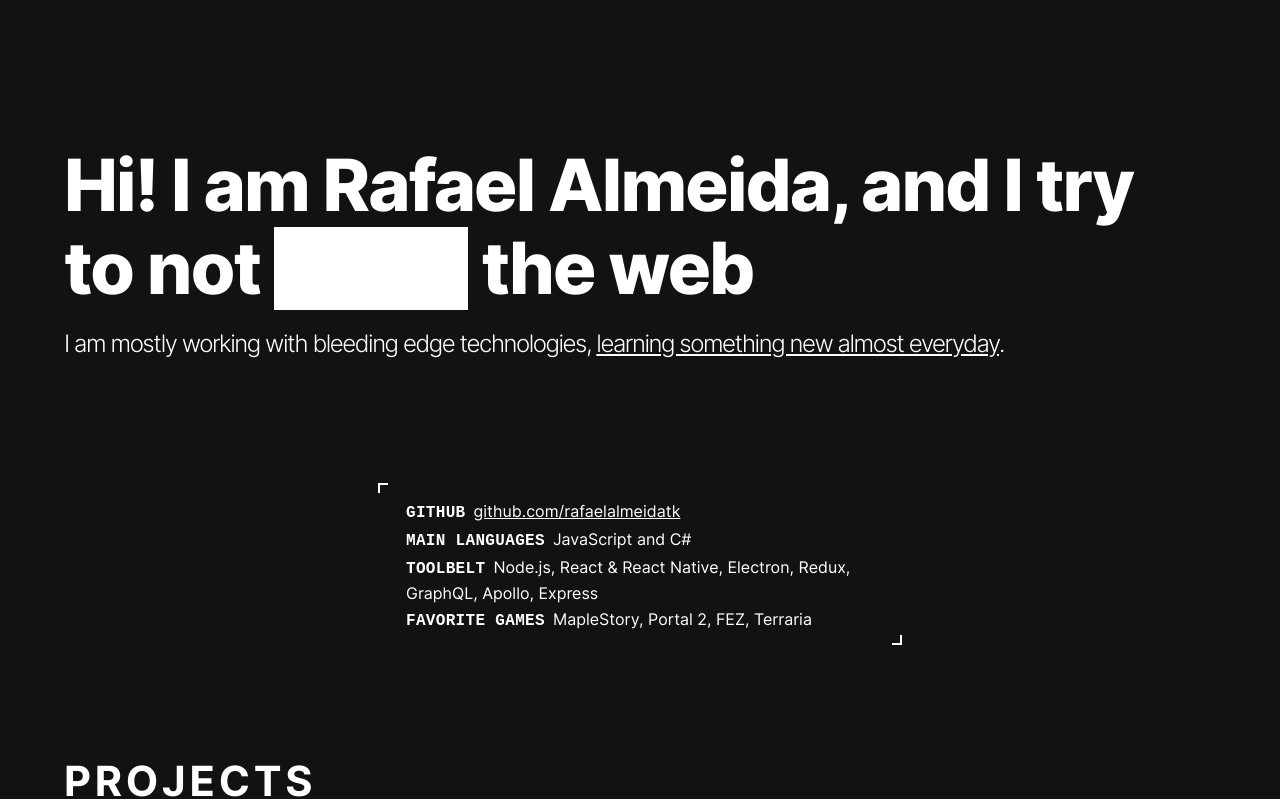
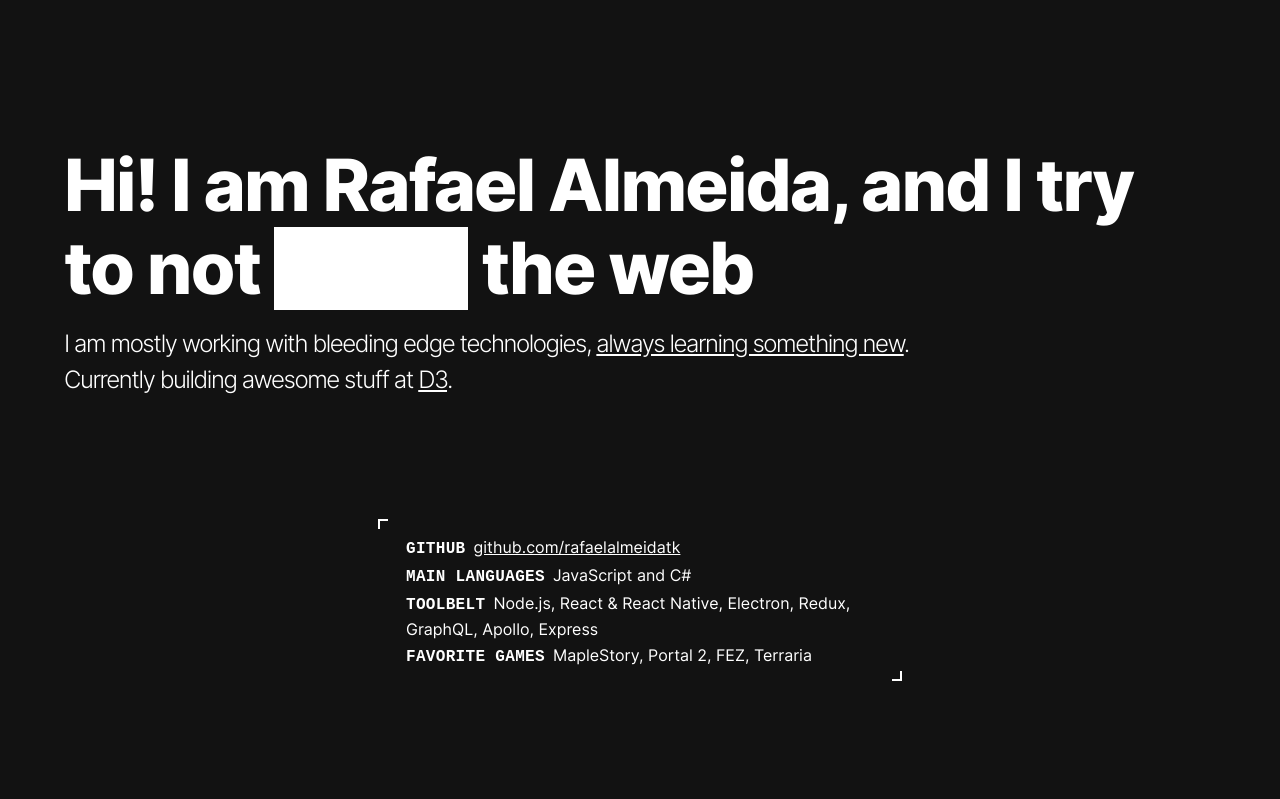
Before and after one commit to rafaelalmeidatk/rafaelalmeidatk.com, a Next.js app: page / in a window 1280 px wide. Shown: the top 799 px of the page. Built offline with nearby package versions, Linux system fonts and the light colour scheme.

Commit message:
update heading text

```diff
--- a/src/components/Heading.js
+++ b/src/components/Heading.js
@@ -13,11 +13,18 @@ const Content = () => (
     <p>
       I am mostly working with bleeding edge technologies,{" "}
       <a
-        href="https://github.com/rafaelalmeidatk/TIL"
+        href="https://github.com/rafaelalmeidatk/TIL/issues"
         rel="noopener noreferrer"
         target="_blank"
       >
-        learning something new almost everyday
+        always learning something new
+      </a>
+      .
+    </p>
+    <p>
+      Currently building awesome stuff at{" "}
+      <a href="https://d3.do/" rel="noopener noreferrer" target="_blank">
+        D3
       </a>
       .
     </p>
@@ -35,6 +42,10 @@ const Content = () => (
         font-size: 1.5em;
         font-weight: 300;
         letter-spacing: -0.06em;
+      }
+
+      p ~ p {
+        margin-top: 0;
       }
 
       .glitch {
```
